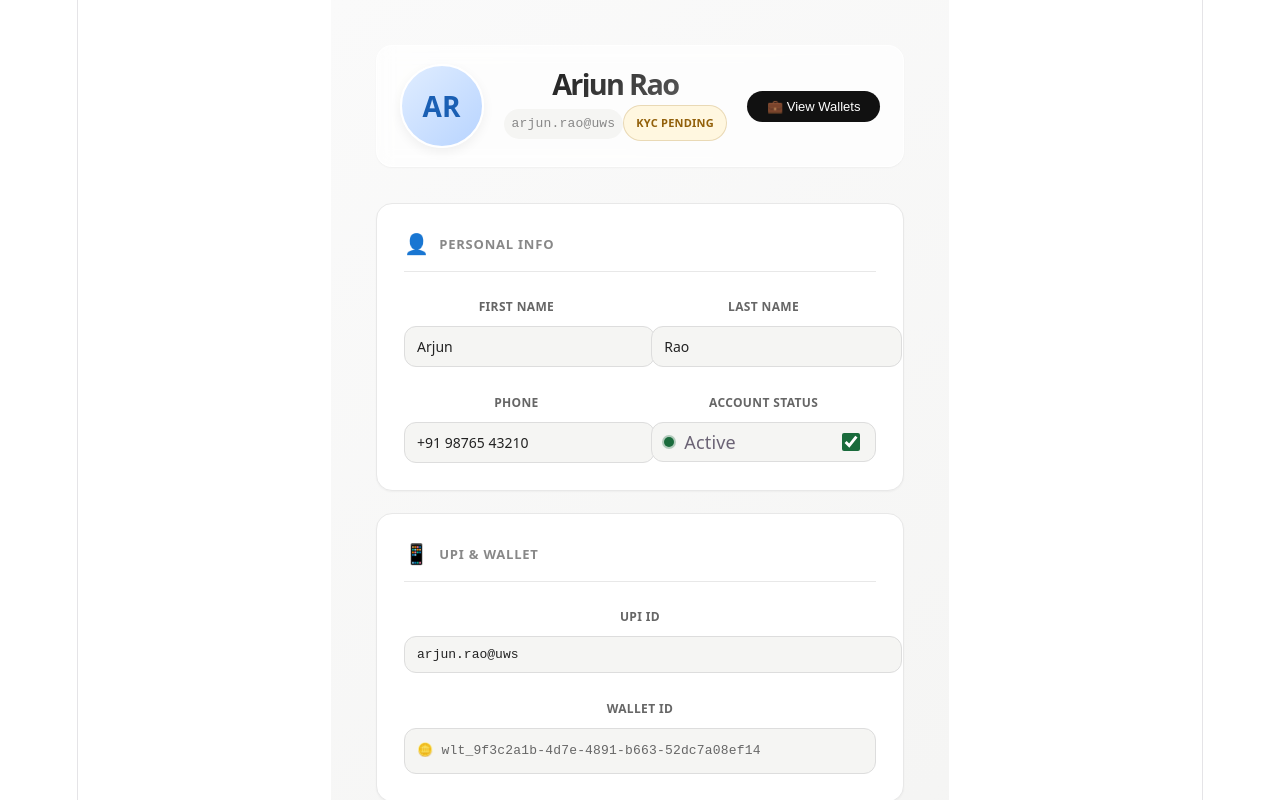
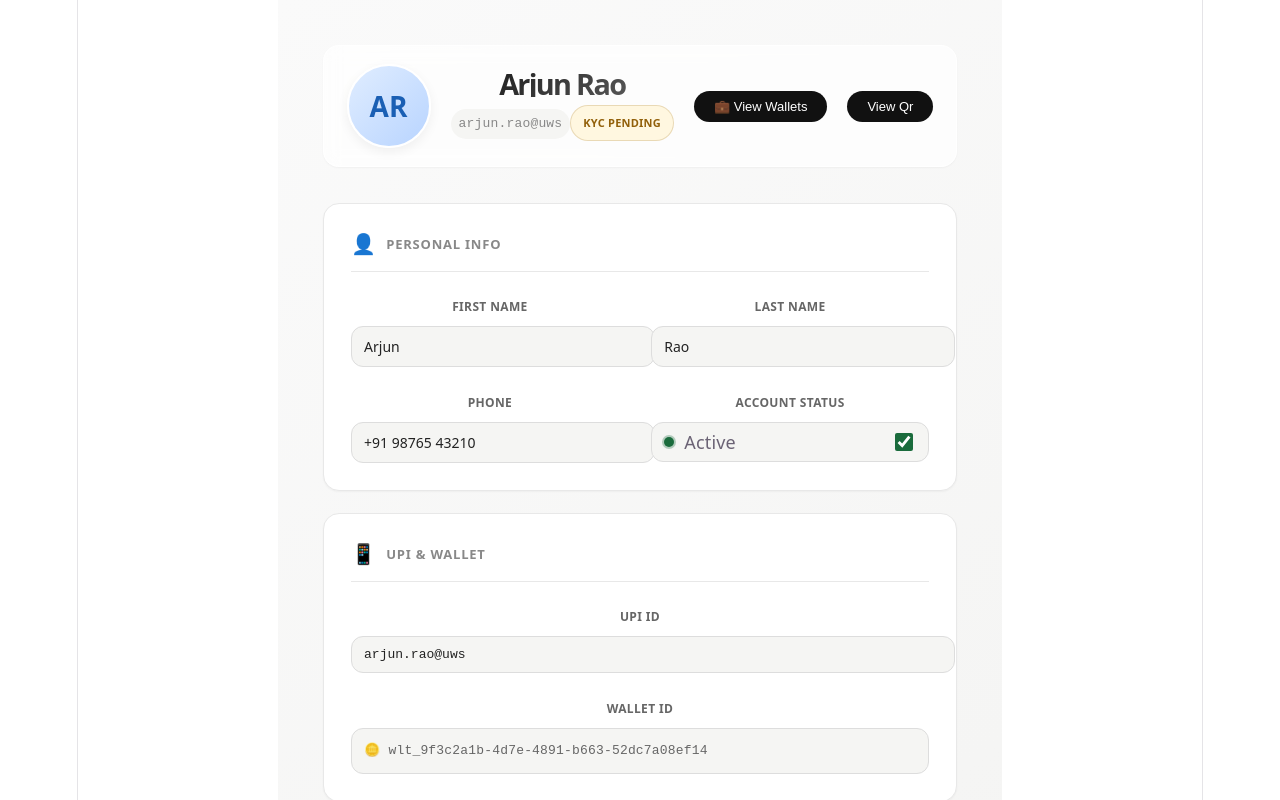
Before and after one commit to Smart-upi-system/upi-fe, a React (Vite) app: page /userProfile in a window 1280 px wide. Shown: the top 800 px of the page. Built offline with nearby package versions, Linux system fonts and the light colour scheme.

Commit message:
feat: qr view

```diff
--- a/src/pages/userprofile/ProfilePage.module.scss
+++ b/src/pages/userprofile/ProfilePage.module.scss
@@ -443,6 +443,87 @@ textarea.input {
   }
 }
 
+.walletButtonWrapper {
+  position: relative;
+  margin-left: auto;
+}
+
+.walletButton {
+  @include button-base;
+  background: $black;
+  color: $white;
+  display: flex;
+  align-items: center;
+  gap: 8px;
+  padding: 8px 20px;
+  cursor: pointer;
+
+  &:hover {
+    background: lighten($black, 10%);
+    transform: translateY(-1px);
+  }
+}
+
+.qrDropdown {
+  position: absolute;
+  top: calc(100% + 8px);
+  right: 0;
+  background: white;
+  border-radius: 16px;
+  box-shadow: 0 8px 24px rgba(0, 0, 0, 0.15);
+  padding: 1rem;
+  z-index: 100;
+  min-width: 150px;
+  border: 1px solid #e8e8e8;
+  animation: fadeIn 0.2s ease;
+}
+
+.qrCode {
+  display: flex;
+  flex-direction: column;
+  align-items: center;
+  gap: 8px;
+
+  img {
+    border-radius: 12px;
+    background: white;
+    padding: 6px;
+    box-shadow: 0 2px 8px rgba(0, 0, 0, 0.05);
+  }
+}
+
+.qrText {
+  font-size: 11px;
+  color: #666;
+  margin: 0;
+  font-weight: 500;
+}
+
+@keyframes fadeIn {
+  from {
+    opacity: 0;
+    transform: translateY(-8px);
+  }
+  to {
+    opacity: 1;
+    transform: translateY(0);
+  }
+}
+
+// Responsive: on mobile, dropdown aligns left
+@media (max-width: 560px) {
+  .walletButtonWrapper {
+    margin-left: 0;
+    width: 100%;
+  }
+
+  .qrDropdown {
+    right: auto;
+    left: 0;
+    width: 100%;
+  }
+}
+
 // ==========================================
 // Responsive adjustments
 // ==========================================
--- a/src/pages/userprofile/ProfilePage.tsx
+++ b/src/pages/userprofile/ProfilePage.tsx
@@ -1,4 +1,4 @@
-import { useState } from "react";
+import { useState,useEffect,useRef  } from "react";
 import type { ChangeEvent } from "react";
 import Avatar from "./components/Avatar";
 import KycBadge from "./components/KycBadge";
@@ -51,12 +51,15 @@ const INITIAL_PROFILE: UserProfile = {
   updatedAt: "2025-05-22T14:07:00",
 };
 
+
 // ── Main component ───────────────────────────────────────────────────────────
 
 export default function UserProfilePage() {
   const [profile, setProfile] = useState<UserProfile>(INITIAL_PROFILE);
   const [saved, setSaved] = useState(false);
   const [walletOpen, setWalletOpen] = useState(false);   // <-- modal state
+  const [qrDropdownOpen, setQrDropdownOpen] = useState(false);
+  const dropdownRef = useRef<HTMLDivElement>(null);
 
   function update<K extends keyof UserProfile>(
     key: K,
@@ -79,6 +82,17 @@ export default function UserProfilePage() {
     setSaved(true);
   }
 
+  useEffect(() => {
+    const handleClickOutside = (event: MouseEvent) => {
+      if (dropdownRef.current && !dropdownRef.current.contains(event.target as Node)) {
+        setQrDropdownOpen(false);
+      }
+    };
+    document.addEventListener("mousedown", handleClickOutside);
+    return () => document.removeEventListener("mousedown", handleClickOutside);
+  }, []);
+
+
   const displayName =
     `${profile.firstName} ${profile.lastName}`.trim() || "User";
 
@@ -87,6 +101,8 @@ export default function UserProfilePage() {
       dateStyle: "medium",
       timeStyle: "short",
     });
+
+
 
   return (
     <div className={styles.profilePage}>
@@ -105,13 +121,38 @@ export default function UserProfilePage() {
           <KycBadge status={profile.kycStatus} />
         </div>
 
-        {/* Wallet button */}
-        <button
+         <button
           className={styles.walletButton}
           onClick={() => setWalletOpen(true)}
         >
           💼 View Wallets
         </button>
+
+        {/* Wallet button */}
+        <div className={styles.walletButtonWrapper} ref={dropdownRef}>
+          <button
+            className={styles.walletButton}
+            onClick={() => setQrDropdownOpen(!qrDropdownOpen)}
+          >
+            View Qr
+          </button>
+          {qrDropdownOpen && (
+            <div className={styles.qrDropdown}>
+              <div className={styles.qrCode}>
+                {/* Example QR code – replace with real UPI/link */}
+                <img
+                  src="https://api.qrserver.com/v1/create-qr-code/?size=120x120&data=upi://pay?pa=arjun.rao@uws&pn=Arjun%20Rao&am=0&cu=INR"
+                  alt="UPI QR Code"
+                  width="120"
+                  height="120"
+                />
+                <p className={styles.qrText}>Scan to pay</p>
+              </div>
+            </div>
+          )}
+        </div>
+
+
       </div>
 
       <SectionCard icon="👤" title="Personal info">
```
